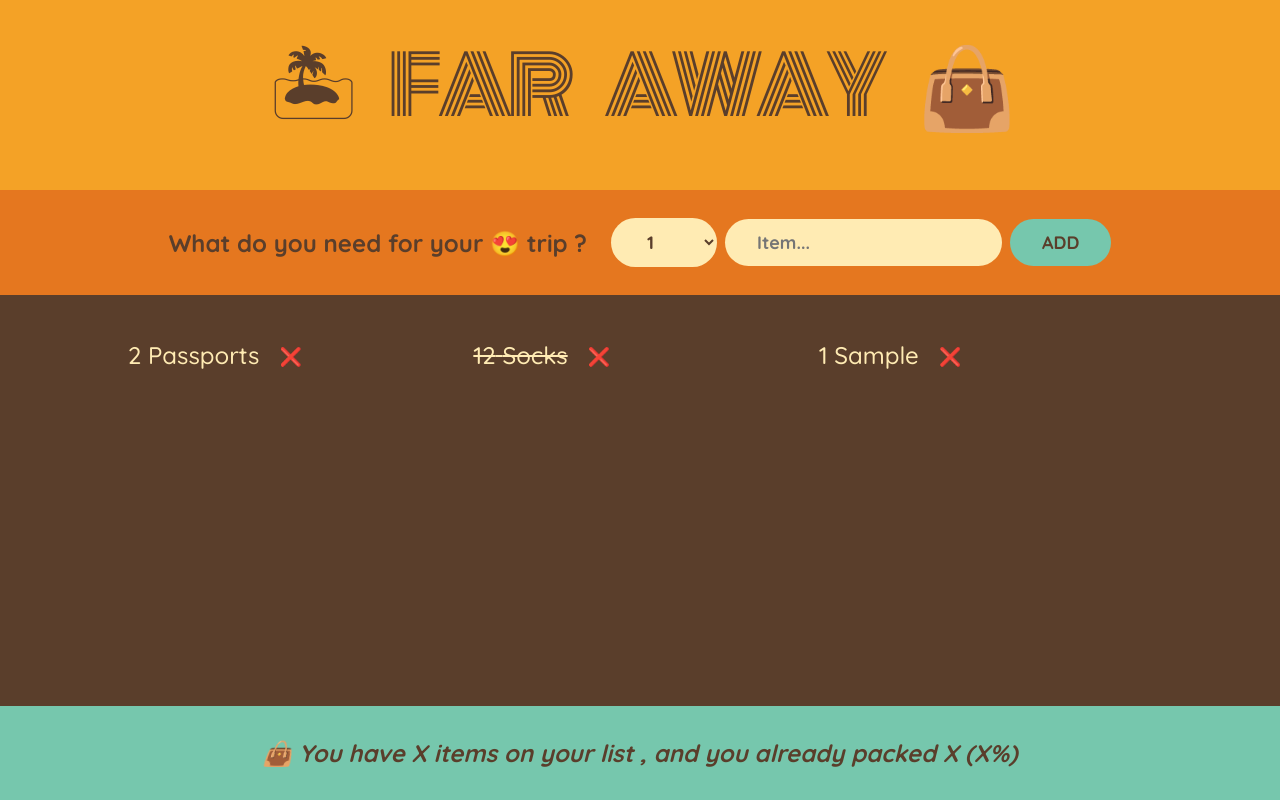
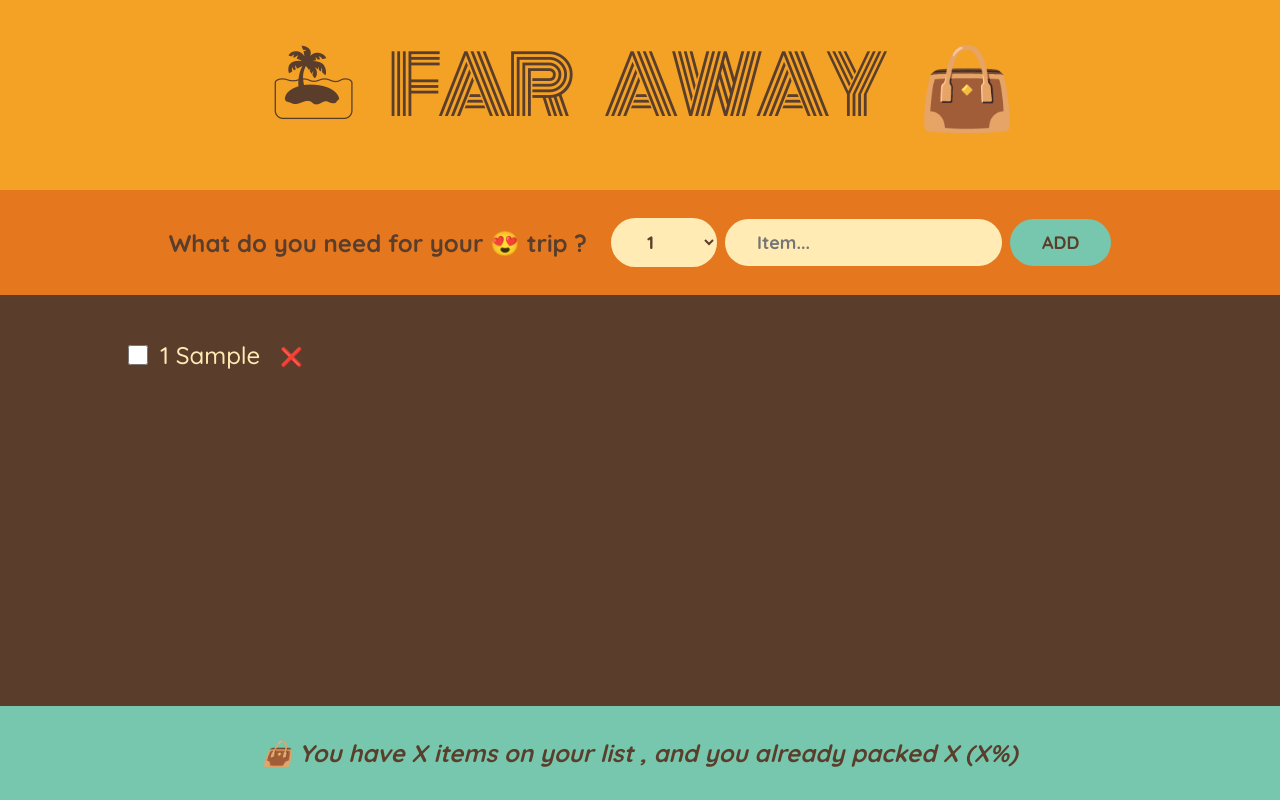
Before and after one commit to HakikiAhmedDjeber/travel-list, a React (Create React App) app: page / in a window 1280 px wide. Both pictures are taken after typing "Sample" into the empty fields and a click on the button "ADD". Built offline with nearby package versions, Linux system fonts and the light colour scheme.

Commit message:
update item packed state

```diff
--- a/src/App.js
+++ b/src/App.js
@@ -1,12 +1,7 @@
 import { useState } from "react";
 
-const initialItems = [
-  { id: 1, description: "Passports", quantity: 2, packed: false },
-  { id: 2, description: "Socks", quantity: 12, packed: true },
-];
-
 export default function App() {
-  const [items, setItems] = useState(initialItems);
+  const [items, setItems] = useState([]);
 
   function handleAddItems(item) {
     setItems((items) => [...items, item]);
@@ -16,11 +11,23 @@ export default function App() {
     setItems((items) => items.filter((item) => item.id !== id));
   }
 
+  function handleToogleItems(id) {
+    setItems((items) =>
+      items.map((item) =>
+        item.id === id ? { ...item, packed: !item.packed } : item
+      )
+    );
+  }
+
   return (
     <div className="app">
       <Logo />
       <From onAddItems={handleAddItems} />
-      <PackingList items={items} onDeleteItems={handleDeleteItems} />
+      <PackingList
+        items={items}
+        onDeleteItems={handleDeleteItems}
+        onUpdateItems={handleToogleItems}
+      />
       <Stats />
     </div>
   );
@@ -74,25 +81,38 @@ function From({ onAddItems }) {
   );
 }
 //
-function PackingList({ items, onDeleteItems }) {
+function PackingList({ items, onDeleteItems, onUpdateItems }) {
   return (
     <div className="list">
       <ul>
         {items.map((item) => (
-          <Item item={item} onDeleteItems={onDeleteItems} key={item.id} />
+          <Item
+            item={item}
+            onDeleteItems={onDeleteItems}
+            onUpdateItems={onUpdateItems}
+            key={item.id}
+          />
         ))}
       </ul>
     </div>
   );
 }
 //
-function Item({ item, onDeleteItems }) {
+function Item({ item, onDeleteItems, onUpdateItems }) {
   return (
     <li>
-      {/* {<input type="checkbox" checked={item.packed} />} */}
-      <span style={item.packed ? { textDecoration: "line-through" } : {}}>
+      <input
+        id={item.id}
+        type="checkbox"
+        value={item.packed}
+        onChange={() => onUpdateItems(item.id)}
+      />
+      <label
+        htmlFor={item.id}
+        style={item.packed ? { textDecoration: "line-through" } : {}}
+      >
         {item.quantity} {item.description}
-      </span>
+      </label>
       <button onClick={() => onDeleteItems(item.id)}>❌</button>
     </li>
   );
```
